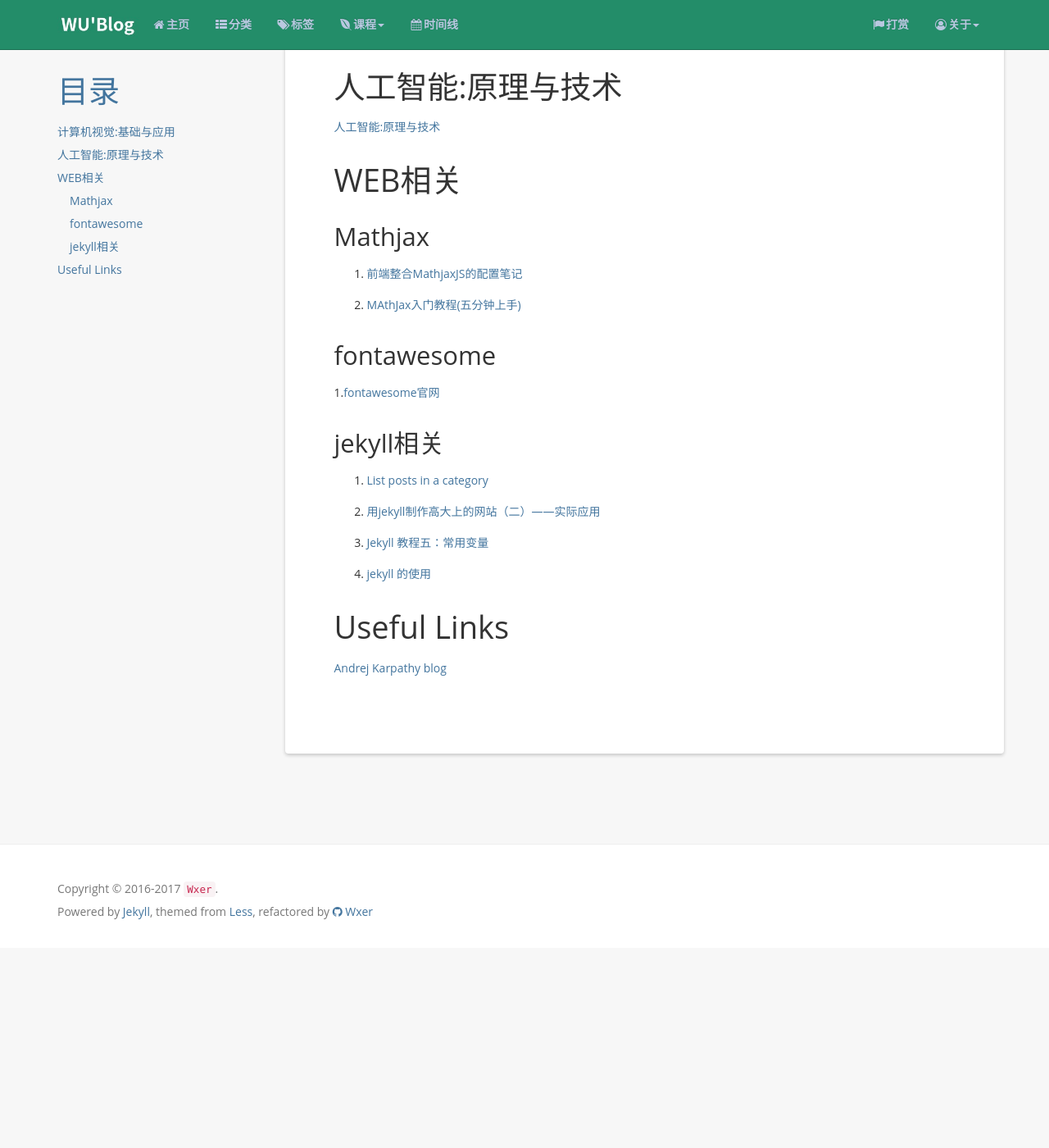
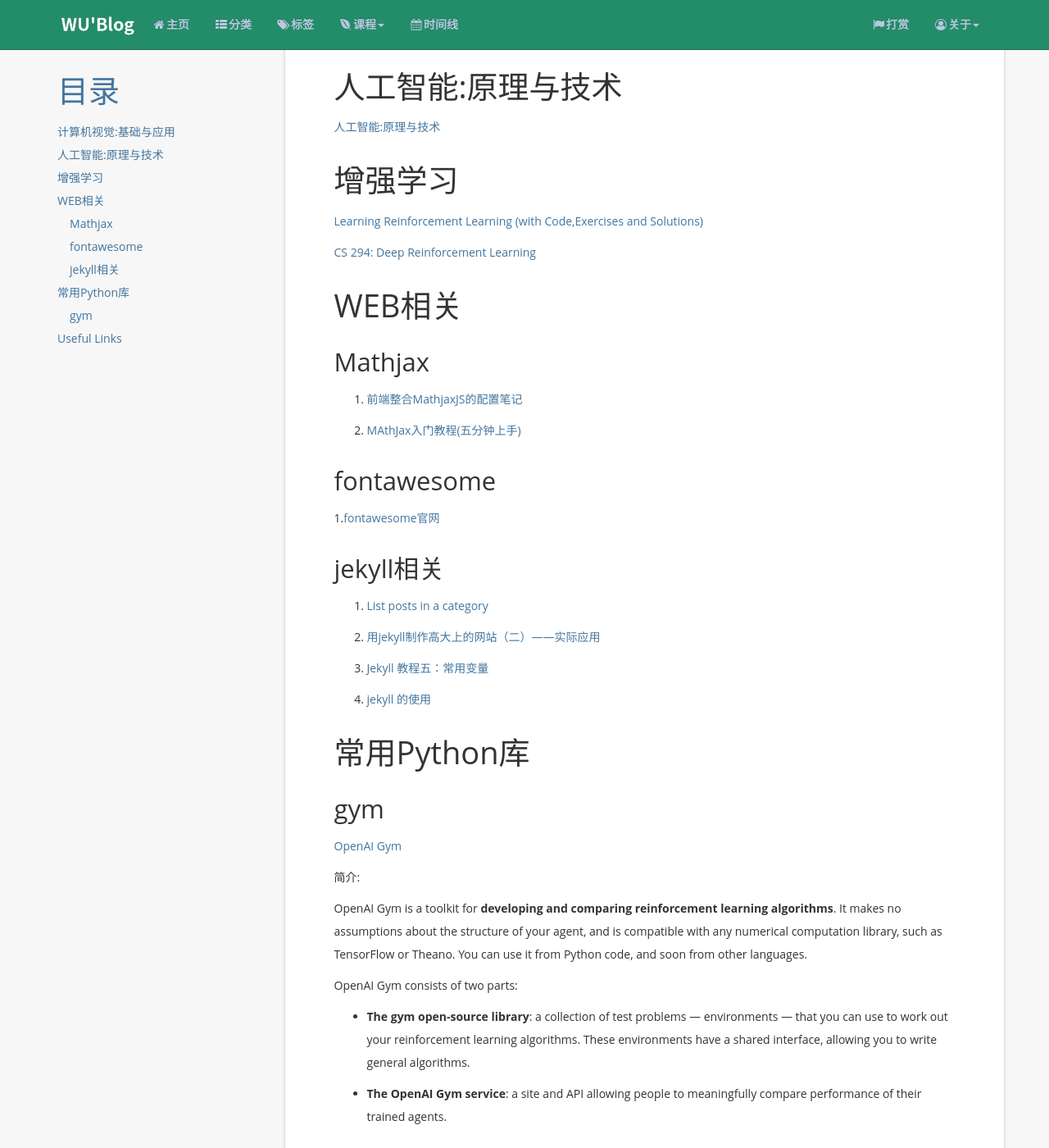
Before and after one commit to 13324077/13324077.github.io, a Jekyll site: the page built from reference.md, in a window 1280 px wide and 1400 px high, scrolled down 492 px. Shown: the whole window at 82% size. Built offline with Jekyll 4.4.1, drawn with Linux system fonts in a browser that asks for light colours; nearby versions of some CDN libraries; comment, search, counter and statistics services are not loaded; before the commit the page ends 1648 px from its top, so only the background shows below that.

Commit message:
update the content of the reference.md

```diff
--- a/reference.md
+++ b/reference.md
@@ -8,32 +8,35 @@ permalink: /reference/
 {:toc}
 
 
-计算机视觉:基础与应用
-=====================
+# 计算机视觉:基础与应用
+
 [计算机视觉:基础与应用](http://vision.stanford.edu/teaching/cs131_fall1718/)
 
-人工智能:原理与技术
-=====================
+# 人工智能:原理与技术
+
 [人工智能:原理与技术](http://web.stanford.edu/class/cs221/)
 
-WEB相关
-=====================
+# 增强学习
 
-Mathjax
----------------------
+[Learning Reinforcement Learning (with Code,Exercises and Solutions)](http://www.wildml.com/2016/10/learning-reinforcement-learning/)
+
+[CS 294: Deep Reinforcement Learning](http://rll.berkeley.edu/deeprlcourse/)
+
+# WEB相关
+
+## Mathjax
 
 1. [前端整合MathjaxJS的配置笔记](https://www.cnblogs.com/tianshifu/p/6388391.html)
 
 2. [MAthJax入门教程(五分钟上手)](https://www.cnblogs.com/bobofuns/p/6829920.html)
 
-fontawesome
----------------------
+## fontawesome
+
 
 1.[fontawesome官网](http://fontawesome.dashgame.com/)
 
 
-jekyll相关
---------------------
+## jekyll相关
 
 1. [List posts in a category](https://learn.cloudcannon.com/jekyll/list-posts-in-a-category/)
 
@@ -43,8 +46,22 @@ jekyll相关
 
 4. [jekyll 的使用](https://www.cnblogs.com/mo-wang/p/5117408.html)
 
+# 常用Python库
 
-Useful Links
-=====================
+## gym
+
+[OpenAI Gym](https://gym.openai.com/docs/)
+
+简介:
+
+OpenAI Gym is a toolkit for **developing and comparing reinforcement learning algorithms**. It makes no assumptions about the structure of your agent, and is compatible with any numerical computation library, such as TensorFlow or Theano. You can use it from Python code, and soon from other languages.
+
+OpenAI Gym consists of two parts:
+
+- **The gym open-source library**: a collection of test problems — environments — that you can use to work out your reinforcement learning algorithms. These environments have a shared interface, allowing you to write general algorithms.
+
+- **The OpenAI Gym service**: a site and API allowing people to meaningfully compare performance of their trained agents.
+
+# Useful Links
 
 [Andrej Karpathy blog](http://karpathy.github.io/)
```
